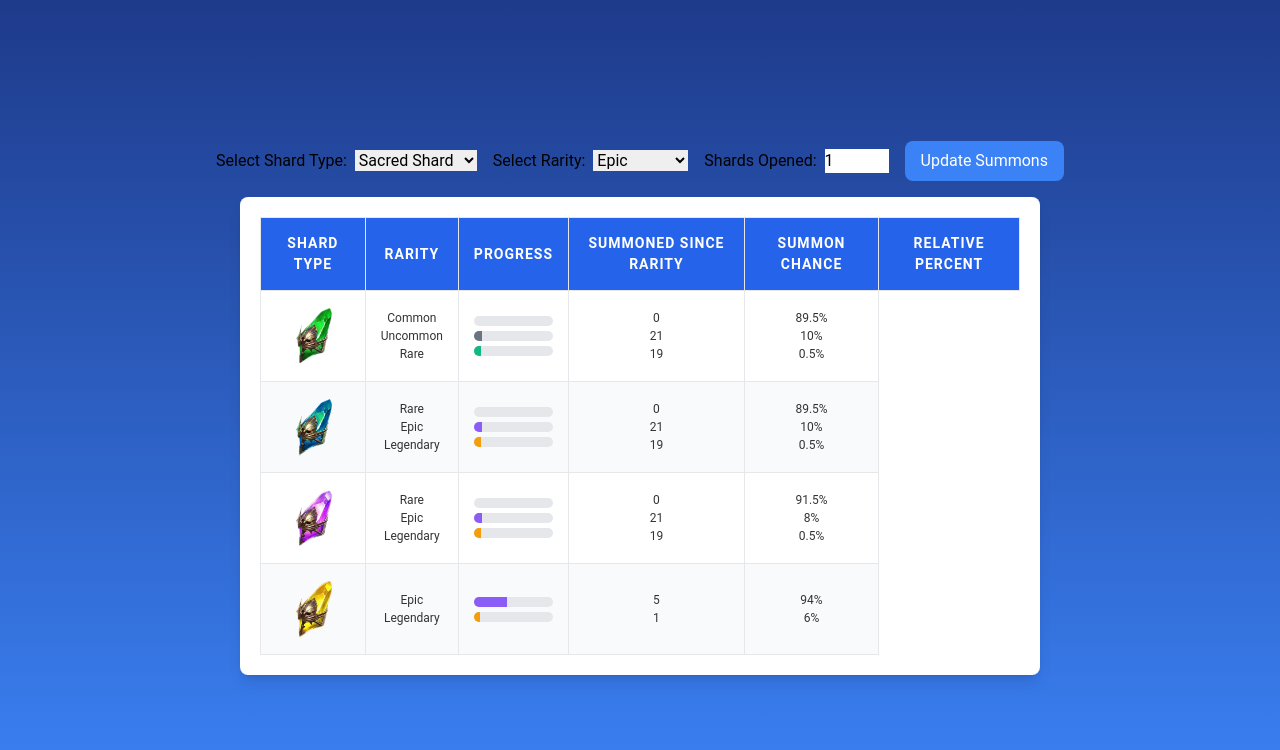
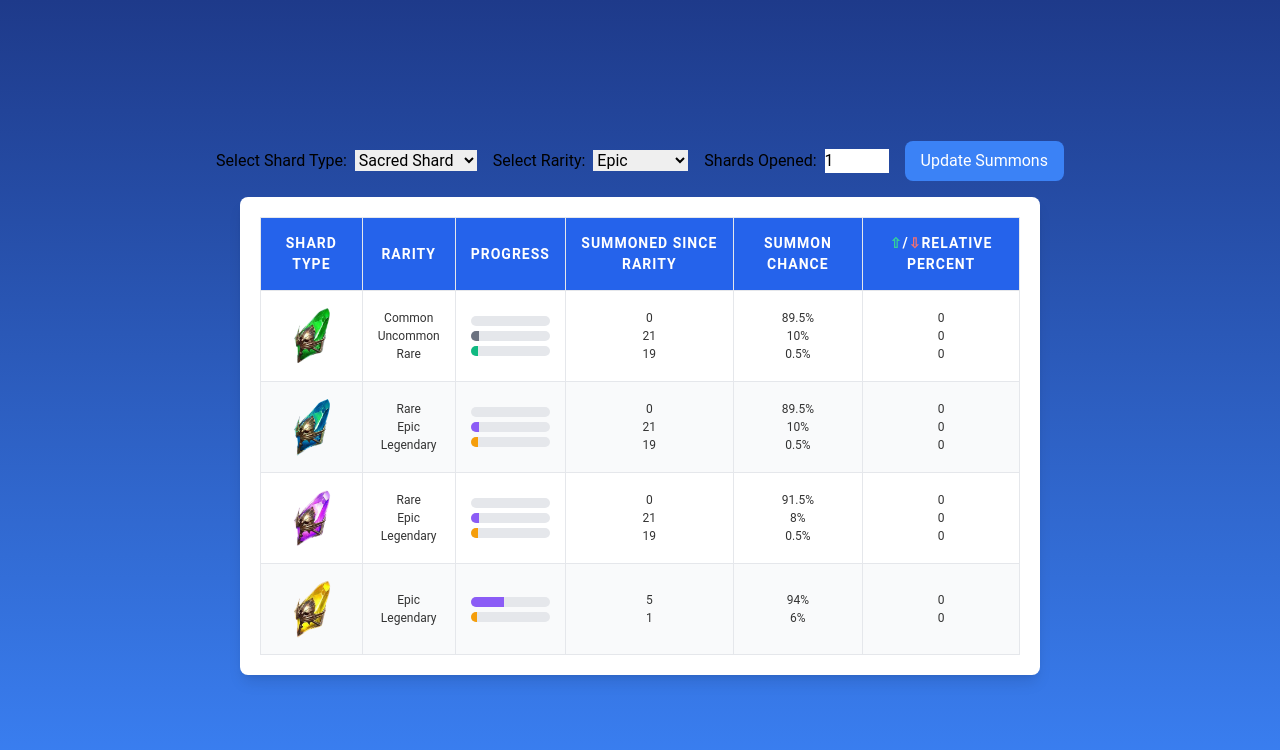
Before and after one commit to SimeonNedyalkov/raidshadowlegends-mst, a React (Vite) app in the folder raidShadowLegends-mst/: page / in a window 1280 px wide. Shown: the top 750 px of the page. Built offline with nearby package versions, Linux system fonts and the light colour scheme.

Commit message:
relative percent added

```diff
--- a/raidShadowLegends-mst/src/components/Home.tsx
+++ b/raidShadowLegends-mst/src/components/Home.tsx
@@ -12,8 +12,9 @@ export default function Home() {
       rarity: ["Common", "Uncommon", "Rare"],
       summoned: [0, 21, 19],
       summonChance: ["89.5%", "10%", "0.5%"],
+      relativePercent: ["0", "0", "0"],
       mercyCount: 200,
-      colors: ["#2563eb", "#6b7280", "#10b981"], // blue, gray, green
+      colors: ["#2563eb", "#6b7280", "#10b981"],
     },
     {
       img: ancientshard,
@@ -21,6 +22,7 @@ export default function Home() {
       rarity: ["Rare", "Epic", "Legendary"],
       summoned: [0, 21, 19],
       summonChance: ["89.5%", "10%", "0.5%"],
+      relativePercent: ["0", "0", "0"],
       mercyCount: 200,
       colors: ["#2563eb", "#8b5cf6", "#f59e0b"], // blue, purple, yellow
     },
@@ -30,6 +32,7 @@ export default function Home() {
       rarity: ["Rare", "Epic", "Legendary"],
       summoned: [0, 21, 19],
       summonChance: ["91.5%", "8%", "0.5%"],
+      relativePercent: ["0", "0", "0"],
       mercyCount: 200,
       colors: ["#2563eb", "#8b5cf6", "#f59e0b"], // blue, purple, yellow
     },
@@ -39,6 +42,7 @@ export default function Home() {
       rarity: ["Epic", "Legendary"],
       summoned: [5, 1], // Updated based on your input
       summonChance: ["94%", "6%"],
+      relativePercent: ["0", "0"],
       mercyCount: 12,
       colors: ["#8b5cf6", "#f59e0b"], // purple, yellow
     },
@@ -120,7 +124,10 @@ export default function Home() {
               <th>Progress</th>
               <th>Summoned Since Rarity</th>
               <th>Summon Chance</th>
-              <th>Relative Percent</th>
+              <th>
+                <span className="text-emerald-400">&#x21E7;</span>/
+                <span className="text-red-400">&#x21e9;</span>Relative Percent
+              </th>
             </tr>
           </thead>
           <tbody>
@@ -169,18 +176,25 @@ export default function Home() {
                 </td>
                 <td>
                   <div className="flex flex-col">
-                    {shard.summonChance.map((chance, idx) => {
+                    {shard.summonChance.map((count, idx) => (
+                      <span key={idx}>{count}</span>
+                    ))}
+                  </div>
+                </td>
+                <td>
+                  <div className="flex flex-col">
+                    {shard.relativePercent.map((count, idx) => {
                       if (shard.summoned[idx] > shard.mercyCount) {
                         const chanceIncrease =
                           (Number(shard.summoned[idx]) - shard.mercyCount) * 2;
                         return (
                           <span key={idx}>
-                            {chance} + {chanceIncrease}%{" "}
+                            {count} + {chanceIncrease}%{" "}
                             <span className="text-emerald-400">&#x21E7;</span>
                           </span>
                         );
                       } else {
-                        return <span key={idx}>{chance}</span>;
+                        return <span key={idx}>{count}</span>;
                       }
                     })}
                   </div>
```
